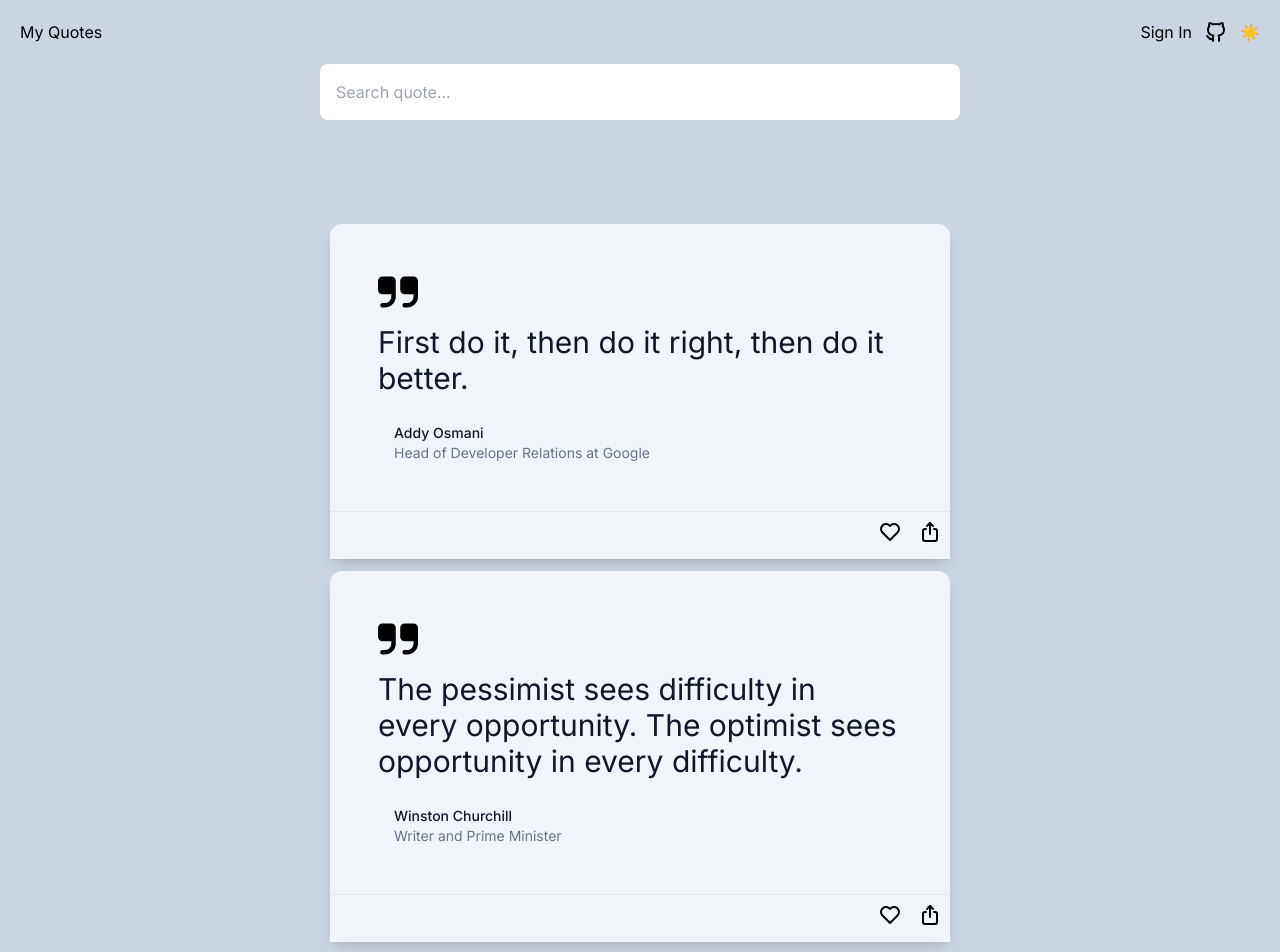
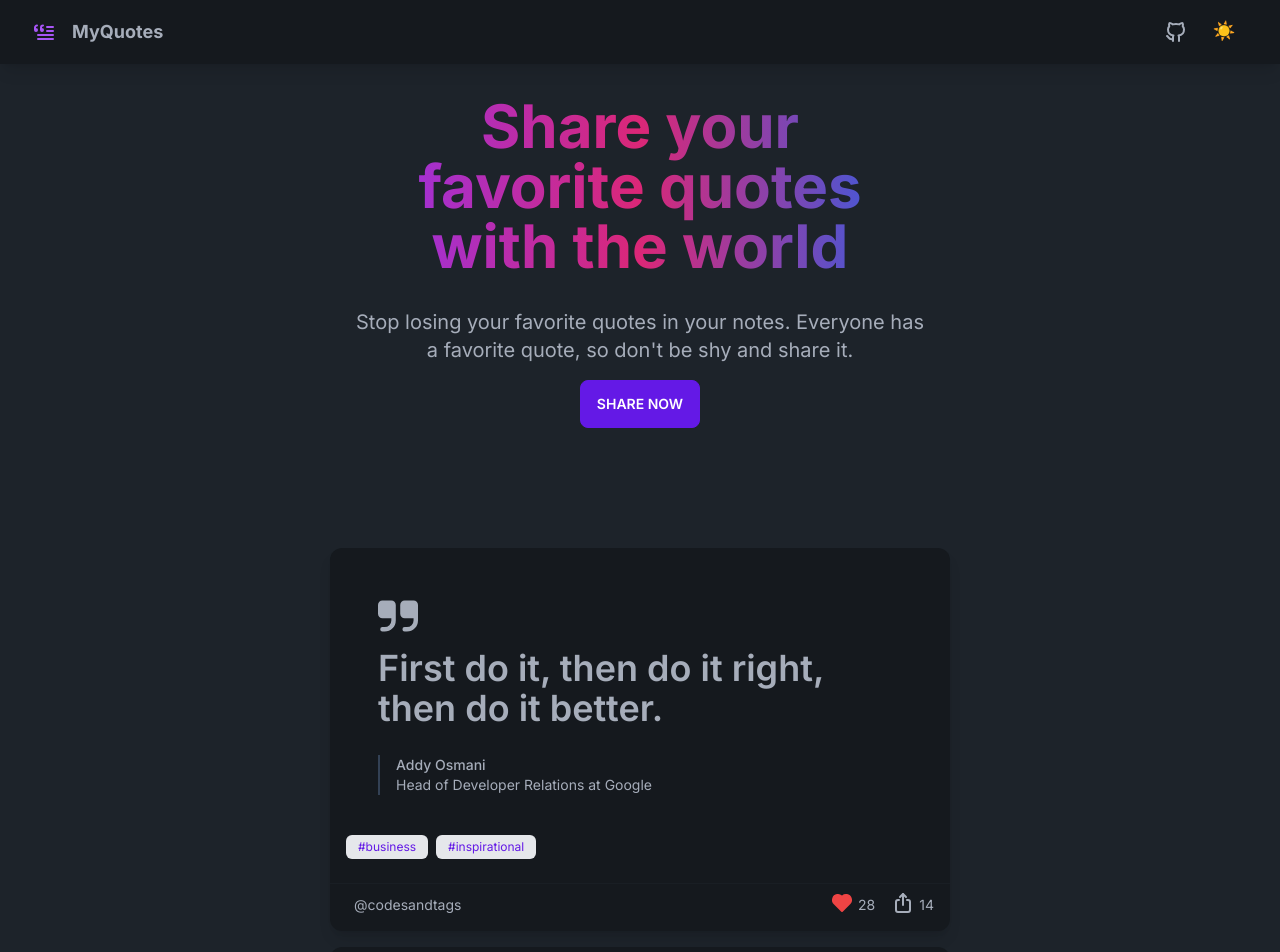
Before and after one commit to codesandtags/favorite-quotes, a Next.js app: page / in a window 1280 px wide. Shown: the top 952 px of the page. Built offline with nearby package versions, Linux system fonts and the light colour scheme.

Commit message:
feact: added deisyui as plugin for tailwindcss

```diff
--- a/package.json
+++ b/package.json
@@ -14,7 +14,6 @@
   "dependencies": {
     "@tabler/icons-react": "^2.40.0",
     "next": "14.0.2",
-    "next-themes": "^0.2.1",
     "react": "^18",
     "react-dom": "^18"
   },
@@ -23,6 +22,7 @@
     "@types/react": "^18",
     "@types/react-dom": "^18",
     "autoprefixer": "^10.0.1",
+    "daisyui": "^3.9.4",
     "eslint": "^8",
     "eslint-config-next": "14.0.2",
     "postcss": "^8",
--- a/src/app/layout.tsx
+++ b/src/app/layout.tsx
@@ -1,8 +1,6 @@
 import type { Metadata } from 'next';
 import { Inter } from 'next/font/google';
 import './globals.css';
-
-import { ThemeProvider } from './theme-provider';
 
 const inter = Inter({ subsets: ['latin'] });
 
@@ -17,12 +15,8 @@ export default function RootLayout({
   children: React.ReactNode;
 }) {
   return (
-    <html lang="en">
-      <body className={`${inter.className} bg-slate-300 dark:bg-black`}>
-        <ThemeProvider attribute="class" enableSystem>
-          {children}
-        </ThemeProvider>
-      </body>
+    <html>
+      <body className={`${inter.className}`}>{children}</body>
     </html>
   );
 }
--- a/src/app/page.tsx
+++ b/src/app/page.tsx
@@ -1,8 +1,5 @@
-import { IconBrandGithub } from '@tabler/icons-react';
-import { IconLogin } from '@tabler/icons-react';
-
 import Quote from '@/components/ui/Quote';
-import { ThemeSwitcher } from '@/components/ui/ThemeSwitcher';
+import Navbar from '@/components/ui/Navbar';
 
 const quotes = [
   {
@@ -15,6 +12,9 @@ const quotes = [
       title: 'Head of Developer Relations at Google',
     },
     createdAt: '2021-03-01T12:34:56.000Z',
+    categories: ['business', 'inspirational'],
+    likes: 28,
+    shared: 147,
   },
   {
     id: 2,
@@ -26,6 +26,9 @@ const quotes = [
       title: 'Writer and Prime Minister',
     },
     createdAt: '2021-03-01T12:34:56.000Z',
+    categories: ['business', 'inspirational'],
+    likes: 0,
+    shared: 23,
   },
   {
     id: 3,
@@ -37,6 +40,9 @@ const quotes = [
       title: 'Writer and Prime Minister',
     },
     createdAt: '2021-03-01T12:34:56.000Z',
+    categories: ['business', 'inspirational'],
+    likes: 1200,
+    shared: 23,
   },
   {
     id: 4,
@@ -47,6 +53,9 @@ const quotes = [
       title: 'Co-founder of Apple Inc.',
     },
     createdAt: '2022-01-01T12:34:56.000Z',
+    categories: ['business', 'inspirational'],
+    likes: 0,
+    shared: 23,
   },
   {
     id: 5,
@@ -57,6 +66,9 @@ const quotes = [
       title: 'Co-founder of Apple Inc.',
     },
     createdAt: '2022-01-02T12:34:56.000Z',
+    categories: ['business', 'technology', 'inspirational'],
+    likes: 0,
+    shared: 1,
   },
   {
     id: 6,
@@ -67,6 +79,9 @@ const quotes = [
       title: 'Author and Humorist',
     },
     createdAt: '2022-01-03T12:34:56.000Z',
+    categories: ['business', 'inspirational'],
+    likes: 2,
+    shared: 0,
   },
   {
     id: 7,
@@ -77,6 +92,9 @@ const quotes = [
       title: 'Ancient Wisdom',
     },
     createdAt: '2022-01-04T12:34:56.000Z',
+    categories: ['business', 'wisdom', 'inspirational'],
+    likes: 0,
+    shared: 0,
   },
   {
     id: 8,
@@ -87,42 +105,54 @@ const quotes = [
       title: 'Former First Lady of the United States',
     },
     createdAt: '2022-01-05T12:34:56.000Z',
+    categories: ['inspirational'],
+    likes: 0,
+    shared: 0,
   },
 ];
 
 export default function Home() {
   return (
-    <main className="flex flex-col h-screen justify-between">
-      <header className="w-full flex justify-between p-5">
-        <a href="#" className="text-black dark:text-white">
-          My Quotes
-        </a>
-        <nav className="text-black dark:text-white flex gap-3">
-          <a href="#">Sign In</a>
-          <a href="#">
-            <IconBrandGithub />
-          </a>
-          <a>
-            <ThemeSwitcher />
-          </a>
-        </nav>
+    <main className="flex flex-col justify-between">
+      <header className="sticky top-0">
+        <Navbar />
       </header>
+
+      <div className="flex flex-col gap-y-8 p-4 font-poppins">
+        <div className="container mx-auto flex items-center max-w-7xl flex-col">
+          <div className="flex flex-col gap-y-8 text-center">
+            <div className="flex flex-col max-w-xl gap-y-4 mx-auto">
+              <h1 className="text-6xl p-4 text-center font-bold from-purple-600 via-pink-600 to-blue-600 bg-gradient-to-r bg-clip-text text-transparent">
+                Share your favorite quotes with the world
+              </h1>
+              <p className="text-xl base-100">
+                Stop losing your favorite quotes in your notes. Everyone has a
+                favorite quote, so don&apos;t be shy and share it.
+              </p>
+              <div className="flex gap-x-3 justify-center">
+                <button className="btn btn-primary">Share now</button>
+              </div>
+            </div>
+          </div>
+        </div>
+      </div>
+
       {/* Search Box section */}
-      <div className="flex justify-center items-center">
+      {/* <div className="flex justify-center items-center">
         <input
           className="w-11/12 sm:w-1/2 p-4 rounded-lg"
           type="search"
           placeholder="Search quote..."
         />
-      </div>
+      </div> */}
       <section className="mb-auto h-full">
         {/* Quotes section */}
         <div
-          className="mt-2 container px-5 py-24 mx-auto flex flex-col gap-3 justify-center items-center"
+          className="mt-2 container px-5 py-24 mx-auto flex flex-col gap-4 justify-center items-center"
           id="quotes"
         >
           {quotes.map((quote) => (
-            <Quote quote={quote} />
+            <Quote key={quote.id} quote={quote} />
           ))}
         </div>
       </section>
--- a/src/app/theme-provider.tsx
+++ /dev/null
@@ -1,8 +0,0 @@
-'use client';
-import * as React from 'react';
-import { ThemeProvider as NextThemesProvider } from 'next-themes';
-import type { ThemeProviderProps } from 'next-themes/dist/types';
-
-export function ThemeProvider({ children, ...props }: ThemeProviderProps) {
-  return <NextThemesProvider {...props}>{children}</NextThemesProvider>;
-}
--- a/src/components/icons/QuoteIcon.tsx
+++ b/src/components/icons/QuoteIcon.tsx
@@ -1,7 +1,7 @@
 export default function QuoteIcon() {
   return (
     <svg
-      className="w-10 h-10 mb-3 text-black dark:text-white"
+      className="w-10 h-10 mb-3 "
       aria-hidden="true"
       xmlns="http://www.w3.org/2000/svg"
       fill="currentColor"
--- /dev/null
+++ b/src/components/ui/Navbar.tsx
@@ -0,0 +1,67 @@
+'use client';
+import React, { useEffect, useState, useRef } from 'react';
+
+import { IconBlockquote, IconBrandGithub } from '@tabler/icons-react';
+
+const Navbar = () => {
+  // use theme from local storage if available or set light theme
+  const [theme, setTheme] = useState(
+    typeof window !== 'undefined' && localStorage.getItem('theme')
+      ? localStorage.getItem('theme')
+      : 'dark'
+  );
+
+  // update state on toggle
+  const handleToggle = (e: any) => {
+    console.log({
+      toggle: e.target.checked,
+    });
+    if (e.target.checked) {
+      setTheme('dark');
+    } else {
+      setTheme('light');
+    }
+  };
+
+  // set theme state in localstorage on mount & also update localstorage on state change
+  useEffect(() => {
+    // Perform localStorage action
+    localStorage.setItem('theme', theme as string);
+    const localTheme = localStorage.getItem('theme');
+    // add custom data-theme attribute to html tag required to update theme using DaisyUI
+    document.documentElement.setAttribute('data-theme', localTheme as string);
+  }, [theme]);
+
+  return (
+    <div className="navbar bg-base-300 shadow-lg px-4 sm:px-8">
+      <div className="flex-1">
+        <IconBlockquote className="text-purple-500" />
+        <h1 className="text-lg font-bold mx-4">MyQuotes</h1>
+      </div>
+      <div className="flex-none">
+        {/* Toggle button here */}
+        <button className="btn btn-circle btn-ghost">
+          <a href="#">
+            <IconBrandGithub className="" />
+          </a>
+        </button>
+        <button className="btn btn-circle btn-ghost">
+          <label className="swap swap-rotate w-12 h-12">
+            <input
+              type="checkbox"
+              onChange={handleToggle}
+              // show toggle image based on localstorage theme
+              checked={theme === 'light' ? false : true}
+            />
+            {/* light theme sun image */}
+            <span className="w-8 h-8 swap-on text-lg">☀️</span>
+            {/* dark theme moon image */}
+            <span className="w-8 h-8 swap-off text-lg">🌚</span>
+          </label>
+        </button>
+      </div>
+    </div>
+  );
+};
+
+export default Navbar;
--- a/src/components/ui/Quote.tsx
+++ b/src/components/ui/Quote.tsx
@@ -1,5 +1,6 @@
 import { IconShare2 } from '@tabler/icons-react';
 import { IconHeart } from '@tabler/icons-react';
+import { IconHeartFilled } from '@tabler/icons-react';
 
 import { Quote } from '@/types/types';
 import QuoteIcon from '../icons/QuoteIcon';
@@ -9,37 +10,52 @@ export default function Quote({ quote }: { quote: Quote }) {
     <div
       id={quote.id.toString()}
       key={quote.id}
-      className="flex flex-col h-auto w-full lg:w-1/2 overflow-hidden bg-slate-100 dark:bg-slate-900 rounded-t-xl shadow-none sm:shadow-lg"
+      className="flex flex-col h-auto w-full lg:w-1/2 overflow-hidden rounded-xl shadow-none sm:shadow-lg bg-base-300"
     >
-      <div className="p-4 w-full flex-1">
-        <div className="bg-slate-100 dark:bg-slate-900 rounded-md shadow-none p-8">
+      <div className="p-4 w-full flex-1 ">
+        <div className=" rounded-md shadow-none p-8">
           <QuoteIcon />
-          <div className="font-normal text-base sm:text-3xl text-slate-900 dark:text-slate-100 mb-6">
+          <div className="font-semibold text-xl sm:text-4xl  mb-6">
             {quote.text}
           </div>
-          <a className="inline-flex items-center">
+          <a className="inline-flex items-center border-l-2 border-l-slate-700">
             {/* <img
               alt="testimonial"
               className="w-12 h-12 rounded-full flex-shrink-0 object-cover object-center"
-              src="https://source.unsplash.com/random/106x106"
+              src="https://i.pravatar.cc/300"
             /> */}
             <span className="flex-grow flex flex-col pl-4">
-              <div className="font-medium text-sm text-slate-900 dark:text-slate-100">
-                {quote.author.name}
-              </div>
-              <div className="font-normal text-sm text-slate-500 dark:text-slate-500">
-                {quote.author.title}
-              </div>
+              <div className="font-medium text-sm  ">{quote.author.name}</div>
+              <div className="font-normal text-sm ">{quote.author.title}</div>
             </span>
           </a>
         </div>
+        <div className="flex flex-wrap mt-2">
+          {quote.categories.map((category, index) => (
+            <span
+              key={index}
+              className="inline-block bg-gray-200  rounded-md px-3 py-1 text-xs  mr-2 mb-2 text-primary cursor-pointer hover:invert"
+            >
+              #{category}
+            </span>
+          ))}
+        </div>
       </div>
-      <div className="p-2 w-full h-12 flex justify-end gap-4 border-0 border-t dark:border-slate-700">
-        <div>
-          <IconHeart className="cursor-pointer hover:text-red-500" />
+      <div className="p-4 w-full h-12 flex justify-end items-end gap-4 border-0 border-t text-sm border-base-200">
+        <div className="flex-1 flex  pl-2 gap-2 ">
+          <span>@codesandtags</span>
         </div>
-        <div>
-          <IconShare2 className="cursor-pointer" />
+        <div className="flex gap-1 items-end">
+          {quote.likes > 0 ? (
+            <IconHeartFilled className="cursor-pointer text-red-500" />
+          ) : (
+            <IconHeart className="cursor-pointer" />
+          )}
+          <span className="">{quote.likes}</span>
+        </div>
+        <div className="flex gap-1 items-end">
+          <IconShare2 className="cursor-pointer hover:text-purple-600" />
+          <span className=""> 14</span>
         </div>
       </div>
     </div>
--- a/src/components/ui/ThemeSwitcher.tsx
+++ /dev/null
@@ -1,25 +0,0 @@
-'use client';
-import { useState, useEffect } from 'react';
-import { useTheme } from 'next-themes';
-
-export const ThemeSwitcher = () => {
-  const [mounted, setMounted] = useState(false);
-  const { theme, setTheme } = useTheme();
-
-  useEffect(() => {
-    setMounted(true);
-  }, []);
-
-  if (!mounted) {
-    return null;
-  }
-
-  return (
-    <button
-      className={`hover:scale-110 active:scale-100 duration-200 `}
-      onClick={() => setTheme(theme === 'dark' ? 'light' : 'dark')}
-    >
-      {theme === 'light' ? '🌚' : '☀️'}
-    </button>
-  );
-};
--- a/src/types/types.tsx
+++ b/src/types/types.tsx
@@ -7,4 +7,7 @@ export interface Quote {
     title: string;
   };
   createdAt: string;
+  categories: string[];
+  likes: number;
+  shared: number;
 }
--- a/tailwind.config.ts
+++ b/tailwind.config.ts
@@ -1,7 +1,7 @@
 import type { Config } from 'tailwindcss';
 
 const config: Config = {
-  darkMode: ['class'],
+  darkMode: ['class', '[data-mode="dark"]'],
   content: [
     './src/pages/**/*.{js,ts,jsx,tsx,mdx}',
     './src/components/**/*.{js,ts,jsx,tsx,mdx}',
@@ -20,6 +20,11 @@ const config: Config = {
       },
     },
   },
-  plugins: [],
+  plugins: [require('daisyui')],
+  daisyui: {
+    themes: ['light', 'dark'],
+    utils: true,
+    logs: true,
+  },
 };
 export default config;
```
Also changed, not shown: 2 other files (tests, documents, lock files or other folders).
